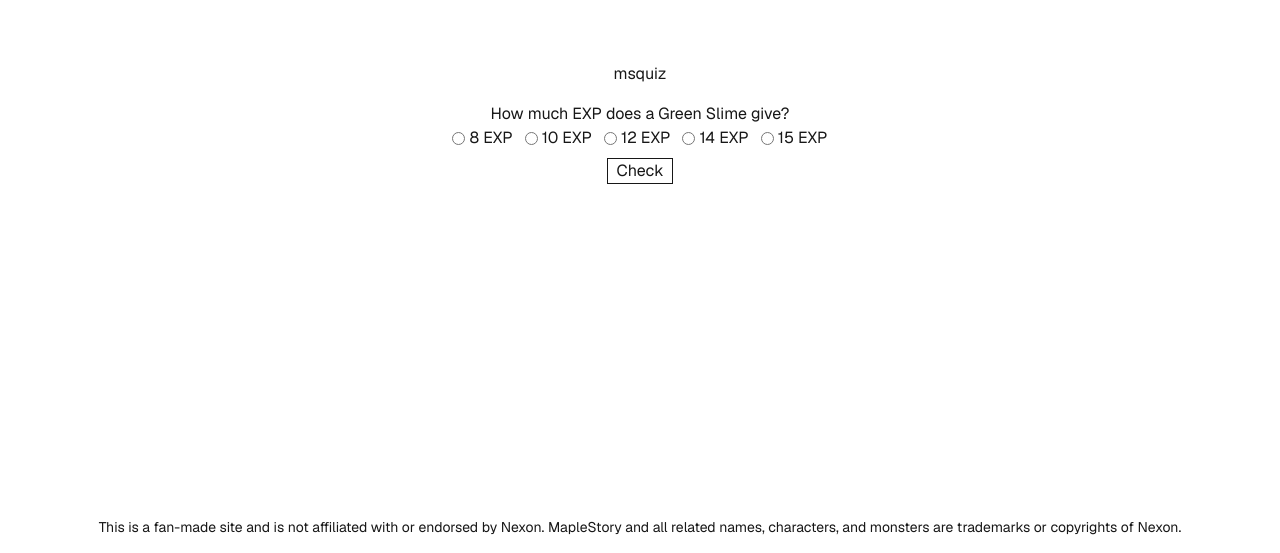
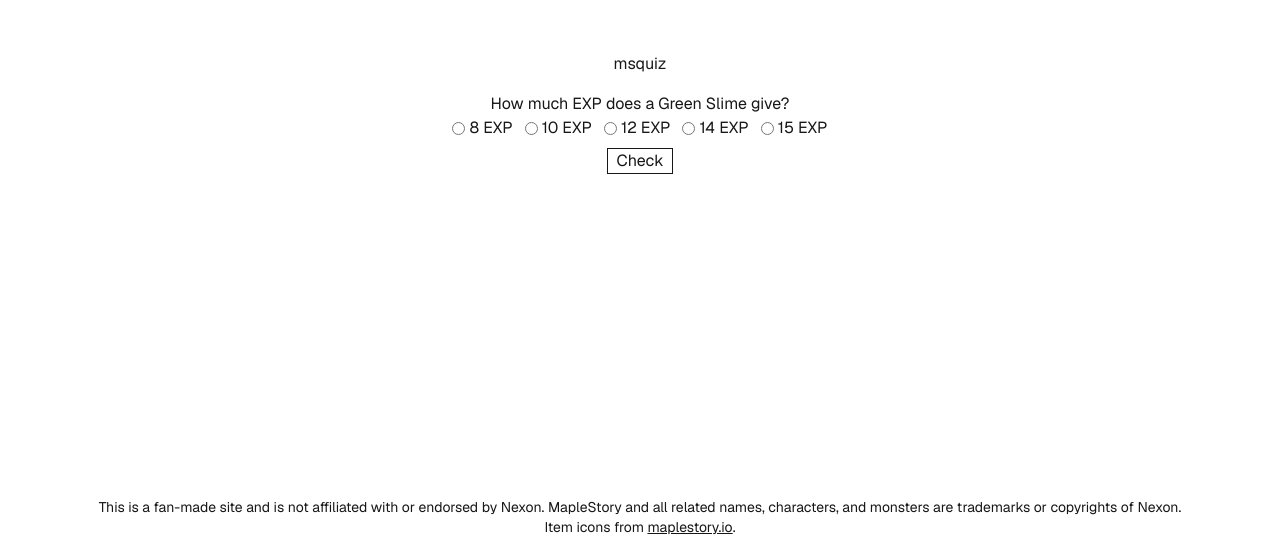
Before and after one commit to jarrensj/msquiz, a Next.js app: page / in a window 1280 px wide. Shown: the part 247-800 px from the top of the page. Built offline with nearby package versions, Linux system fonts and the light colour scheme.

Commit message:
feat: credit maplestory.io in the footer (#6)

```diff
--- a/app/layout.tsx
+++ b/app/layout.tsx
@@ -23,9 +23,21 @@ export default function RootLayout({ children }: LayoutProps<"/">) {
       <body className="flex min-h-screen flex-col">
         {children}
         <footer className="px-4 py-4 text-center text-sm">
-          This is a fan-made site and is not affiliated with or endorsed by
-          Nexon. MapleStory and all related names, characters, and monsters are
-          trademarks or copyrights of Nexon.
+          <p>
+            This is a fan-made site and is not affiliated with or endorsed by
+            Nexon. MapleStory and all related names, characters, and monsters
+            are trademarks or copyrights of Nexon.
+          </p>
+          {/* TODO: When pages start loading images from maplestory.io, add a
+              privacy policy noting that visitors' browsers request them from
+              that third-party site. */}
+          <p>
+            Item icons from{" "}
+            <a href="https://maplestory.io/" className="underline">
+              maplestory.io
+            </a>
+            .
+          </p>
         </footer>
       </body>
     </html>
```
